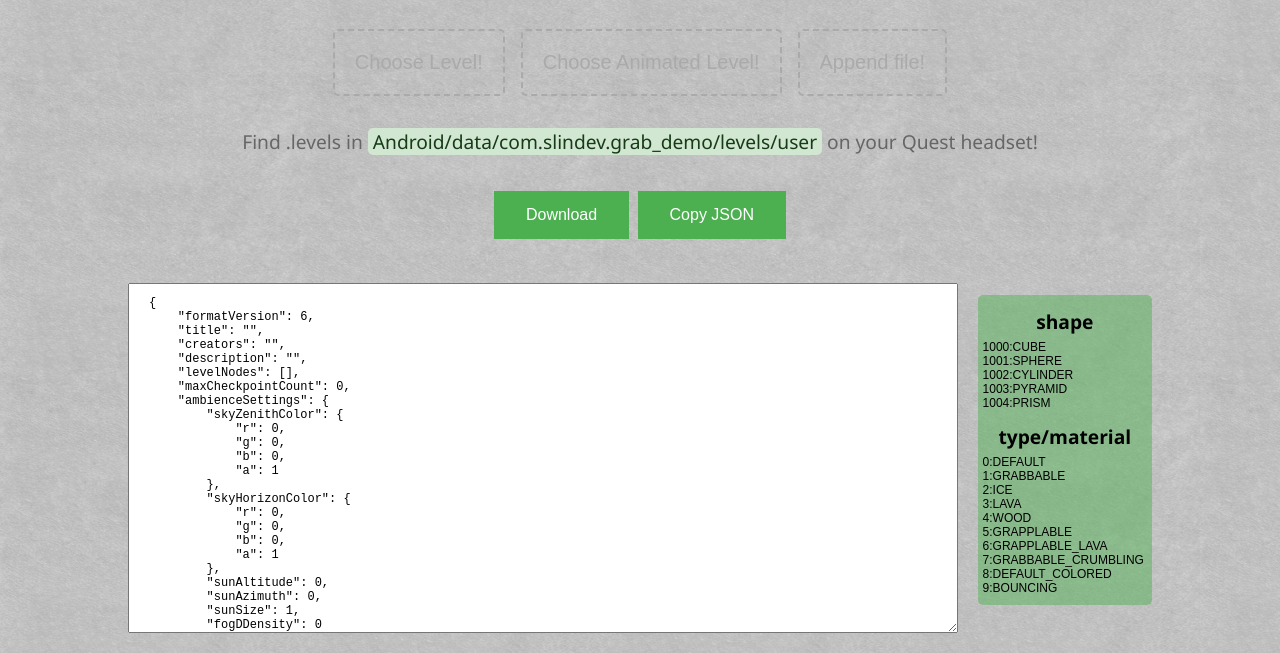
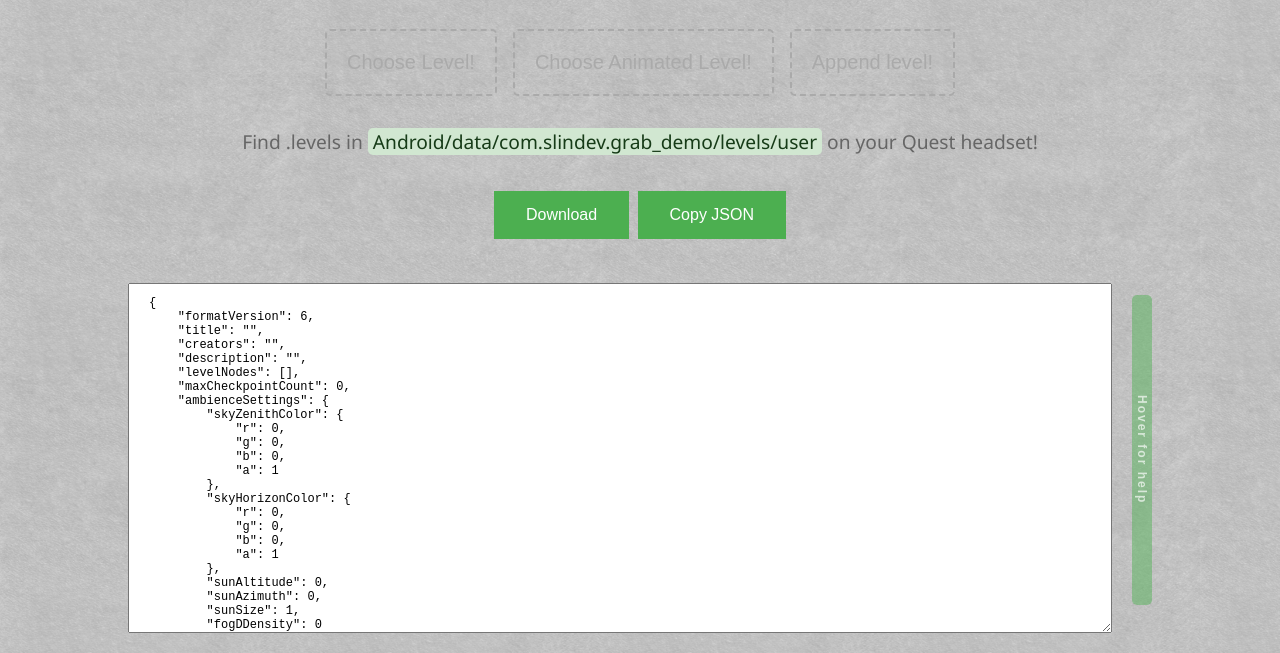
Before and after one commit to EB25Ball/grab-tools-website, a website: page edit.html in a window 1280 px wide. Shown: the part 78-731 px from the top of the page. Drawn offline with nearby package versions, Linux system fonts and the light colour scheme; a script that the page names is missing.

Commit message:
adjust legend menu

```diff
--- a/edit.html
+++ b/edit.html
@@ -39,7 +39,7 @@
             <div id="file-display-a"></div>
         </label>
         <input type="file" name="file" id="file-a" accept=".level">
-        <label for="file" id="file-custom-append">Append file!
+        <label for="file" id="file-custom-append">Append level!
             <div id="file-display-append"></div>
         </label>
         <input type="file" name="file" id="file-append" accept=".level">
--- a/style.css
+++ b/style.css
@@ -91,12 +91,30 @@ button, #compile, #copy, #download, #pixelate {
     flex-direction: column;
     align-items: center;
     justify-content: center;
-    width: 180px;
+    width: 10px;
     margin: 20px;
     padding: 5px;
     margin-right: 0;
     background-color: #4caf5077;
     border-radius: 5px;
+    overflow: hidden;
+    color: transparent;
+}
+.leg::before {
+    content: "Hover for help";
+    position: absolute;
+    color: #fffa;
+    font-weight: bold;
+    transform: rotate(90deg);
+    letter-spacing: 2px;
+    width: 110px;
+}
+.leg:hover::before {
+    display: none;
+}
+.leg:hover {
+    width: 180px;
+    color: #000;
 }
 .leg ul{
     list-style-type: none;
@@ -109,18 +127,24 @@ button, #compile, #copy, #download, #pixelate {
 .leg h3{
     font-size: 1.2rem;
     font-weight: 700;
-    color: rgb(0, 0, 0);
+    color: transparent;
     margin: 0;
     font-family: 'Segoe UI', Tahoma, Geneva, Verdana, sans-serif;
 }
+.leg:hover h3 {
+    color: #000;
+}
 #out{
-    width: calc(100% - 120px);
+    width: calc(100% - 10px);
     height: 100%;
     padding: 12px 20px;
     margin: 8px 0;
     box-sizing: border-box;
     font-size: 12px;
     display: none;
+}
+#out:has(+.leg:hover) {
+    width: calc(100% - 200px);
 }
 #out::-webkit-scrollbar {
     width: 6px;
```
